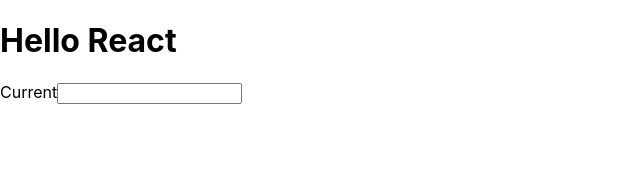
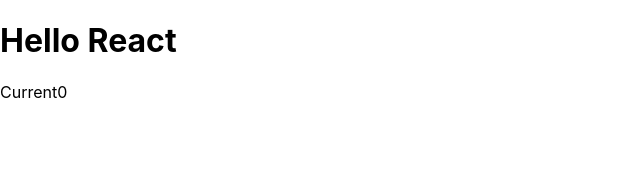
Before and after one commit to mrwizard82d1/react-ts-tdd-ws, a React (Create React App) app: page / in a window 1280 px wide. Shown: the top 172 px of the page, without its empty margins (0-640 px from the left). Built offline with nearby package versions, Linux system fonts and the light colour scheme.

Commit message:
Added component state with attribute count

```diff
--- a/src/Counter.tsx
+++ b/src/Counter.tsx
@@ -1,14 +1,21 @@
 import React, { Component } from "react";
 
 export type CounterProps = { label?: string };
+export type CounterState = { count: number };
 
-class Counter extends Component<CounterProps> {
+class Counter extends Component<CounterProps, CounterState> {
+  state: CounterState = { count: 0 };
+
   render() {
     const { label = "Count" } = this.props;
+    const { count } = this.state;
+
     return (
       <div>
         <label htmlFor="counter">{label}</label>
-        <input type="number" id="counter" role="counter" />
+        <output id="counter" role="counter">
+          {count}
+        </output>
       </div>
     );
   }
```
Also changed, not shown: 1 other file (tests, documents, lock files or other folders).
